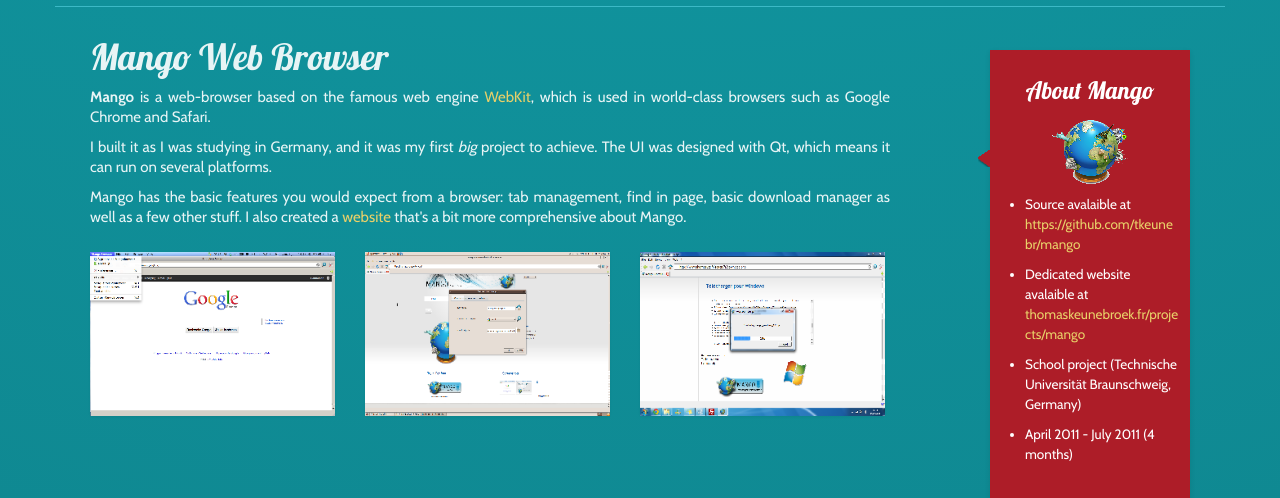
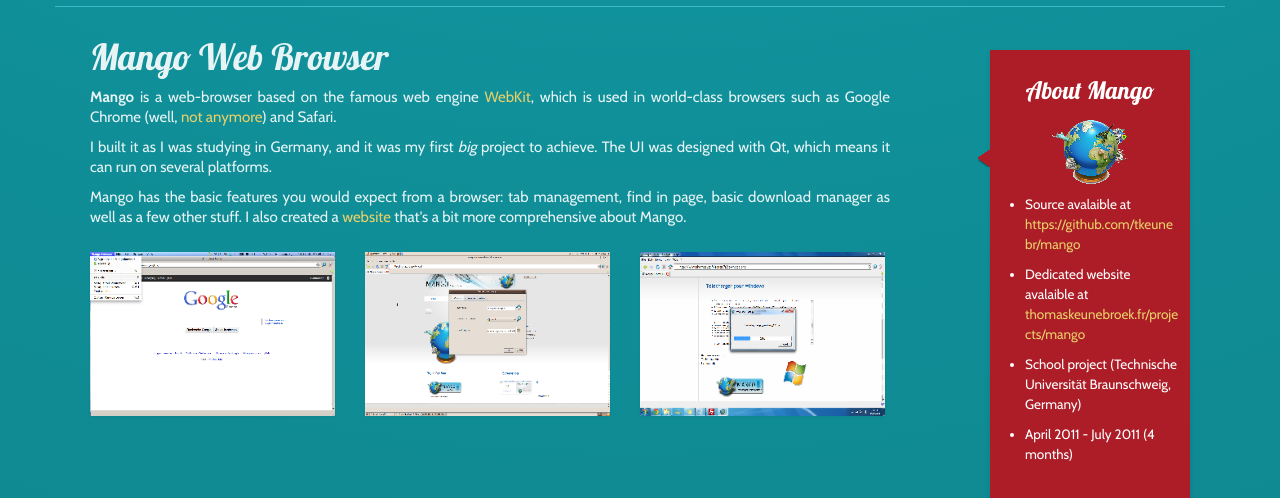
Before and after one commit to tkeunebr/tkeunebr.github.io, a PHP site: page /projects.php in a window 1280 px wide. Shown: the part 3388-3886 px from the top of the page. Run offline with PHP 8.4, Linux system fonts and the light colour scheme.

Commit message:
Add a mention about Chrome and webkit

```diff
--- a/projects.php
+++ b/projects.php
@@ -354,7 +354,7 @@
                                 <div class="padded">
                                     <p>
                                         <strong>Mango</strong> is a web-browser based on the famous web engine <a href="http://www.webkit.org/">WebKit</a>,
-                                        which is used in world-class browsers such as Google Chrome and Safari.
+                                        which is used in world-class browsers such as Google Chrome (well, <a href="http://www.theverge.com/2013/4/5/4186302/google-chrome-blink-coming-to-chrome-28-in-10-weeks">not anymore</a>) and Safari.
                                     </p>
                                     <p>
                                         I built it as I was studying in Germany, and it was my first
```
